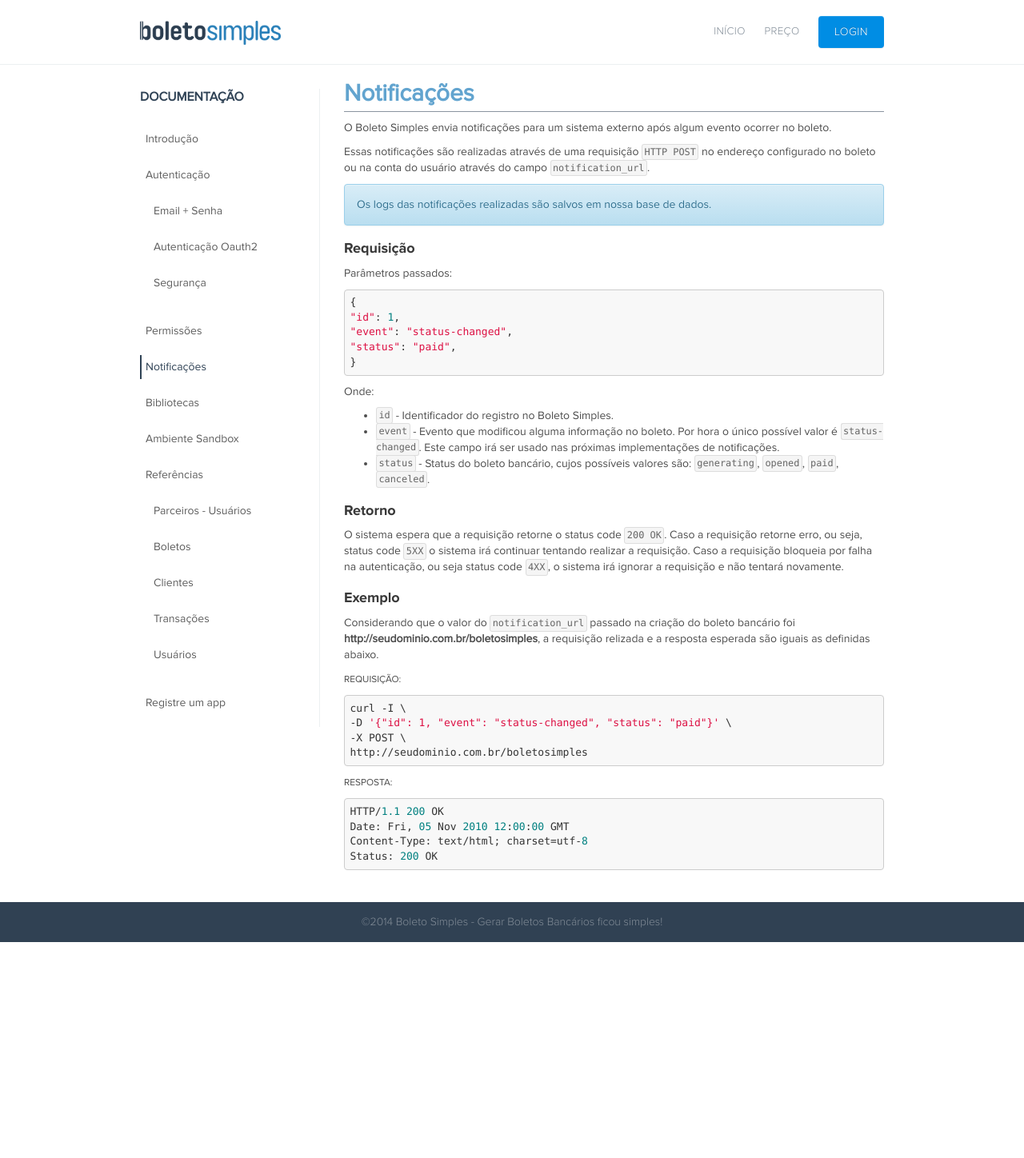
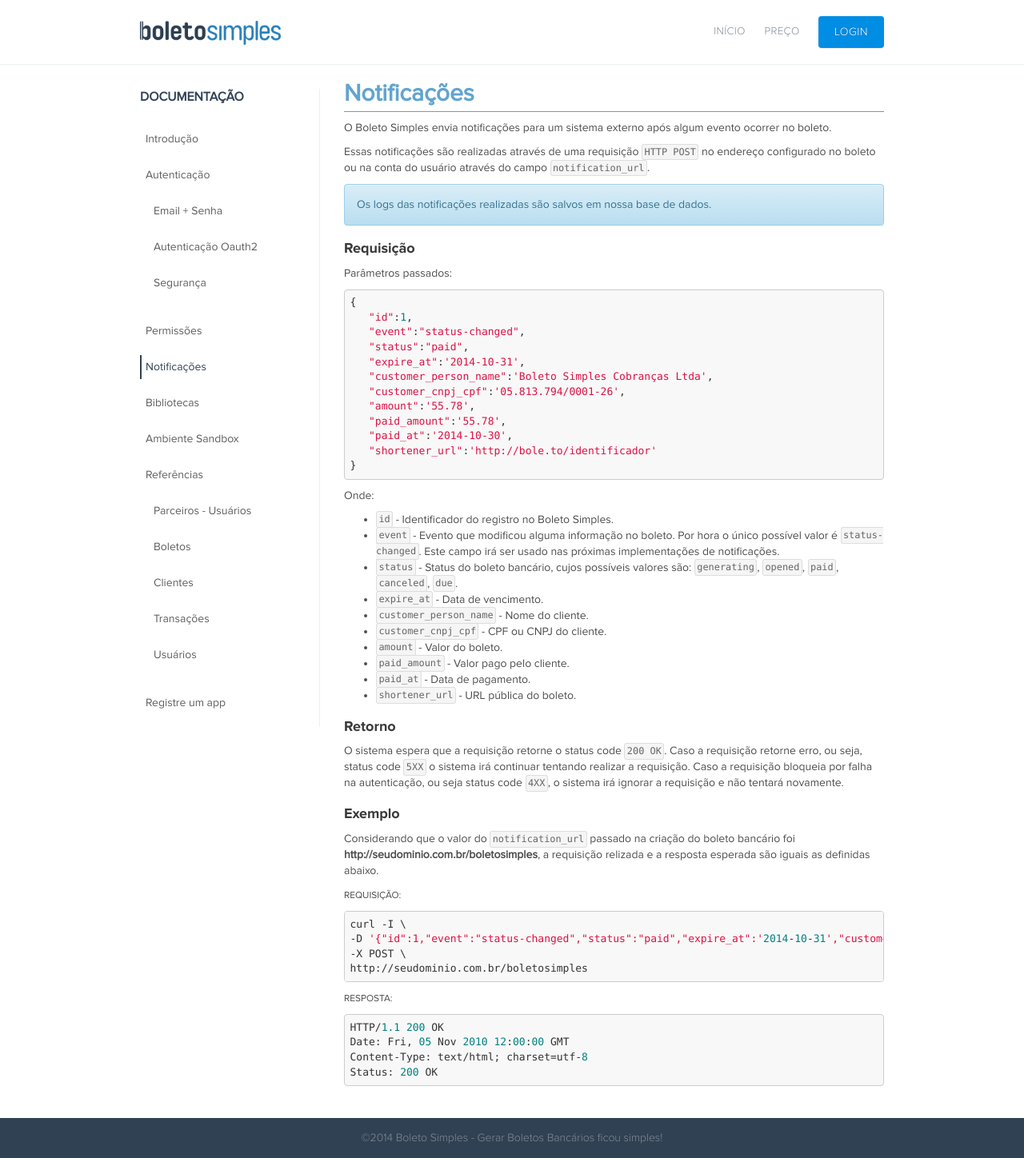
Before and after one commit to BoletoSimples/boletosimples-docs, a Jekyll site: the page built from notifications.md, in a window 1280 px wide. Shown: the whole page at 80% size. Built offline with Jekyll 4.4.1, drawn with Linux system fonts in a browser that asks for light colours; before the commit the page ends 1178 px from its top, so only the background shows below that.

Commit message:
update notifications documentation

```diff
--- a/notifications.md
+++ b/notifications.md
@@ -19,16 +19,30 @@ O Boleto Simples envia notificações para um sistema externo após algum evento
 Parâmetros passados:
 
 <pre class="bash">{
-"id": 1,
-"event": "status-changed",
-"status": "paid",
+   "id":1,
+   "event":"status-changed",
+   "status":"paid",
+   "expire_at":'2014-10-31',
+   "customer_person_name":'Boleto Simples Cobranças Ltda',
+   "customer_cnpj_cpf":'05.813.794/0001-26',
+   "amount":'55.78',
+   "paid_amount":'55.78',
+   "paid_at":'2014-10-30',
+   "shortener_url":'http://bole.to/identificador'
 }</pre>
 
 Onde:
 
 *   `id` - Identificador do registro no Boleto Simples.
 *   `event` - Evento que modificou alguma informação no boleto. Por hora o único possível valor é `status-changed`. Este campo irá ser usado nas próximas implementações de notificações.
-*   `status` - Status do boleto bancário, cujos possíveis valores são: `generating`, `opened`, `paid`, `canceled`.
+*   `status` - Status do boleto bancário, cujos possíveis valores são: `generating`, `opened`, `paid`, `canceled`, `due`.
+*   `expire_at` - Data de vencimento.
+*   `customer_person_name` - Nome do cliente.
+*   `customer_cnpj_cpf` - CPF ou CNPJ do cliente.
+*   `amount` - Valor do boleto.
+*   `paid_amount` - Valor pago pelo cliente.
+*   `paid_at` - Data de pagamento.
+*   `shortener_url` - URL pública do boleto.
 
 ### Retorno
 
@@ -42,7 +56,7 @@ Considerando que o valor do `notification_url` passado na criação do boleto ba
 
 <pre class="bash">
 curl -I \
--D '{"id": 1, "event": "status-changed", "status": "paid"}' \
+-D '{"id":1,"event":"status-changed","status":"paid","expire_at":'2014-10-31',"customer_person_name":'Boleto Simples',"customer_cnpj_cpf":'05.813.794/0001-26',"amount":'55.78',"paid_amount":'55.78',"paid_at":'2014-10-30',"shortener_url":'http://bole.to/identificador'}' \
 -X POST \
 http://seudominio.com.br/boletosimples
 </pre>
```
